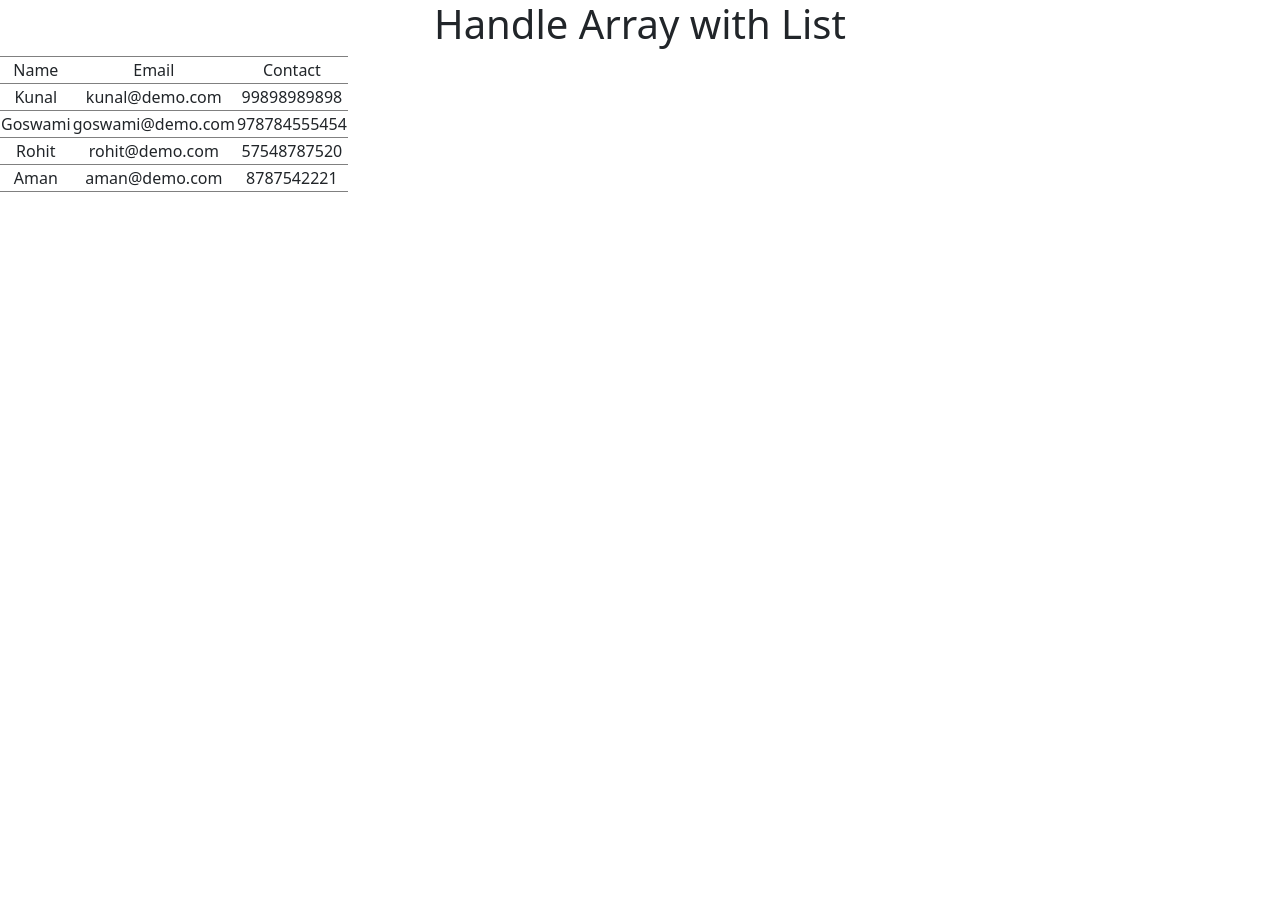
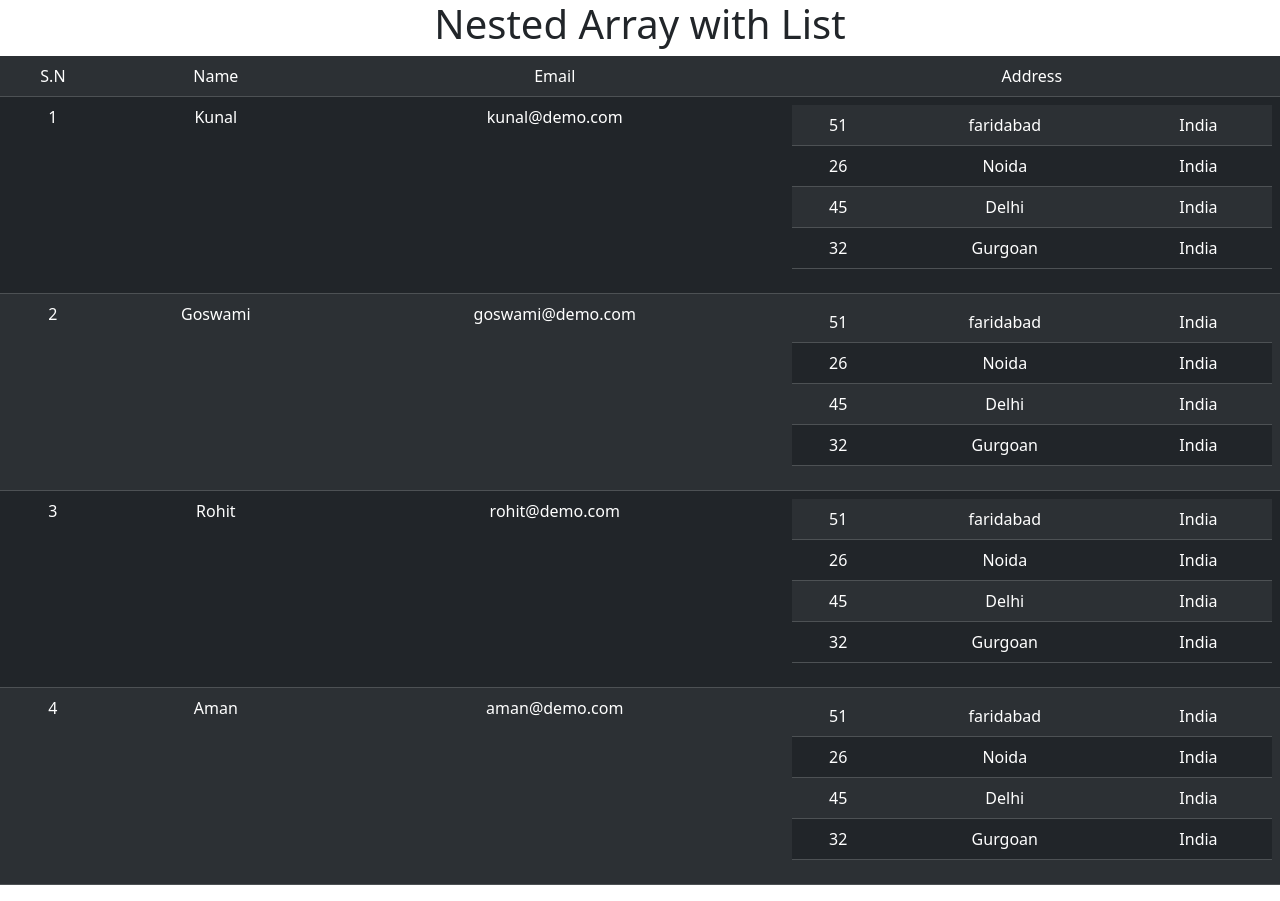
Before and after one commit to kunal-tlp/react-tutorial, a React (Create React App) app: page / in a window 1280 px wide. Before the commit the page ends 800 px from the top, so only its background shows below. Built offline with nearby package versions, Linux system fonts and the light colour scheme.

Commit message:
1. Complete Nested List in react 2. Nested work in list within list show.

```diff
--- a/src/App.js
+++ b/src/App.js
@@ -1,38 +1,82 @@
 import logo from './logo.svg';
 import './App.css';
 import React from 'react';
-function App()
-{
+import { Table } from 'react-bootstrap';
+function App() {
   // map looping
   // const students = ['Kunal', 'Giri', 'Rohit', 'Aman'];/
-  const students = [
-    {name: "Kunal", email:"kunal@demo.com", contact: 99898989898},
-    {name: "Goswami", email:"goswami@demo.com", contact: 978784555454},
-    {name: "Rohit", email:"rohit@demo.com", contact: 57548787520},
-    {name: "Aman", email:"aman@demo.com", contact: 8787542221},
+  const users = [
+    {
+      name: "Kunal", email: "kunal@demo.com", address: [
+        { Hn: "51", city: "faridabad", country: "India" },
+        { Hn: "26", city: "Noida", country: "India" },
+        { Hn: "45", city: "Delhi", country: "India" },
+        { Hn: "32", city: "Gurgoan", country: "India" },
+      ]
+    },
+    {
+      name: "Goswami", email: "goswami@demo.com", address: [
+        { Hn: "51", city: "faridabad", country: "India" },
+        { Hn: "26", city: "Noida", country: "India" },
+        { Hn: "45", city: "Delhi", country: "India" },
+        { Hn: "32", city: "Gurgoan", country: "India" },
+      ]
+    },
+    {
+      name: "Rohit", email: "rohit@demo.com", address: [
+        { Hn: "51", city: "faridabad", country: "India" },
+        { Hn: "26", city: "Noida", country: "India" },
+        { Hn: "45", city: "Delhi", country: "India" },
+        { Hn: "32", city: "Gurgoan", country: "India" },
+      ]
+    },
+    {
+      name: "Aman", email: "aman@demo.com", address: [
+        { Hn: "51", city: "faridabad", country: "India" },
+        { Hn: "26", city: "Noida", country: "India" },
+        { Hn: "45", city: "Delhi", country: "India" },
+        { Hn: "32", city: "Gurgoan", country: "India" },
+      ]
+    },
   ]
 
-  return(
+  return (
     <div className='App'>
-      <h1>Handle Array with List</h1>
-      <table className='table-bordered'>
+      <h1>Nested Array with List</h1>
+      <Table variant='dark' striped>
+        <tbody>
           <tr>
+            <td>S.N</td>
             <td>Name</td>
             <td>Email</td>
-          <td>Contact</td>
+            <td>Address</td>
           </tr>
           {
-          students.map((data)=>
+            users.map((item,i) =>
+              <tr key={i}>
+                <td>{i+1}</td>
+                <td>{item.name}</td>
+                <td>{item.email}</td>
+                <td>
+                  <Table variant='dark' striped>
+                    <tbody>{
+                      item.address.map((data) =>
                         <tr>
-              <td>{data.name}</td>
-              <td>{data.email}</td>
-              <td>{data.contact}</td>
+                          <td>{data.Hn}</td>
+                          <td>{data.city}</td>
+                          <td>{data.country}</td>
+                        </tr>
+                      )}
+                    </tbody>
+                  </Table>
+                </td>
               </tr>
             )
           }
-      </table>
+        </tbody>
+      </Table>
     </div>
-  )
+  );
 }
 
 export default App;
```
Lines whose indentation alone changed are shown as unchanged.
